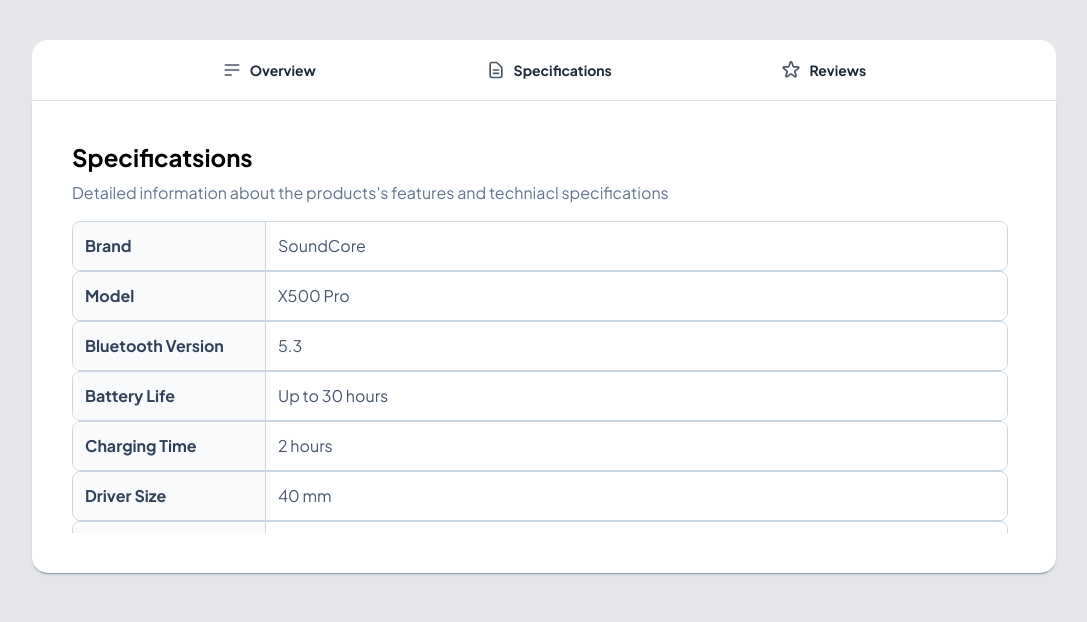
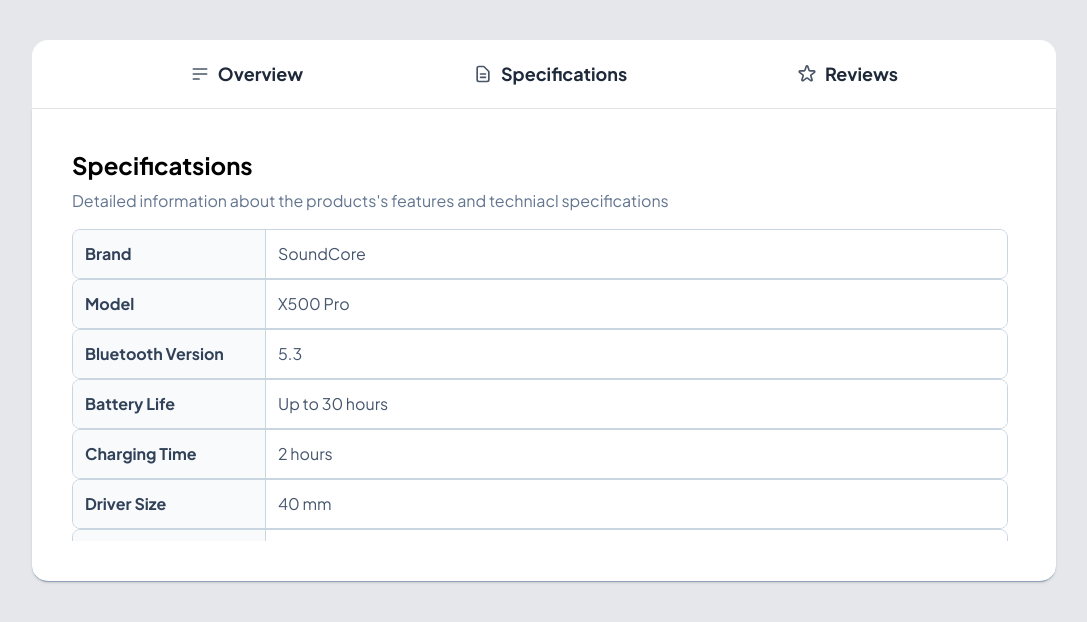
Before and after one commit to Sarfarosh-0/Web_Development, a React (Vite) app in the folder REACT_JS/02_React_App/: page / in a window 1280 px wide. Shown: the top 622 px of the page, without its empty margins (96-1183 px from the left). Built offline with nearby package versions, Linux system fonts and the light colour scheme.

Commit message:
Fixed folder stucuture

```diff
--- a/REACT_JS/02_React_App/src/05_Product_Tabs_Component/Components/Navbar.tsx
+++ b/REACT_JS/02_React_App/src/05_Product_Tabs_Component/Components/Navbar.tsx
@@ -32,7 +32,7 @@
 
 function Navbar() {
     return (
-        <nav className="flex justify-evenly items-center mt-10 p-5 w-5xl bg-white border-b border-gray-200 rounded-t-2xl">
+        <nav className="flex justify-evenly items-center gap-8 p-5 mt-10 w-5xl bg-white border-b border-gray-200 rounded-t-2xl">
             {navItems.map((item) => (
                 <a
                     key={item.id}
@@ -40,7 +40,7 @@
                     className="flex items-center gap-2 hover:text-blue-600 transition-colors cursor-pointer"
                 >
                     {item.icon}
-                    <span className="font-bold text-sm text-gray-800 hover:text-blue-600">
+                    <span className="font-bold text-lg text-gray-800 hover:text-blue-600">
                         {item.label}
                     </span>
                 </a>
--- a/REACT_JS/02_React_App/src/05_Product_Tabs_Component/Components/Specifications.tsx
+++ b/REACT_JS/02_React_App/src/05_Product_Tabs_Component/Components/Specifications.tsx
@@ -1,5 +1,5 @@
 import ProductSpecifications from "./ProductSpecifications"
-import specifications from "../ProductDetails"
+import specifications from "../Data/ProductDetails"
 
 function Specifications() {
     return (
```
Also changed, not shown: REACT_JS/02_React_App/src/05_Product_Tabs_Component/Data/ProductDetails.js (renamed from REACT_JS/02_React_App/src/05_Product_Tabs_Component/ProductDetails.js).
